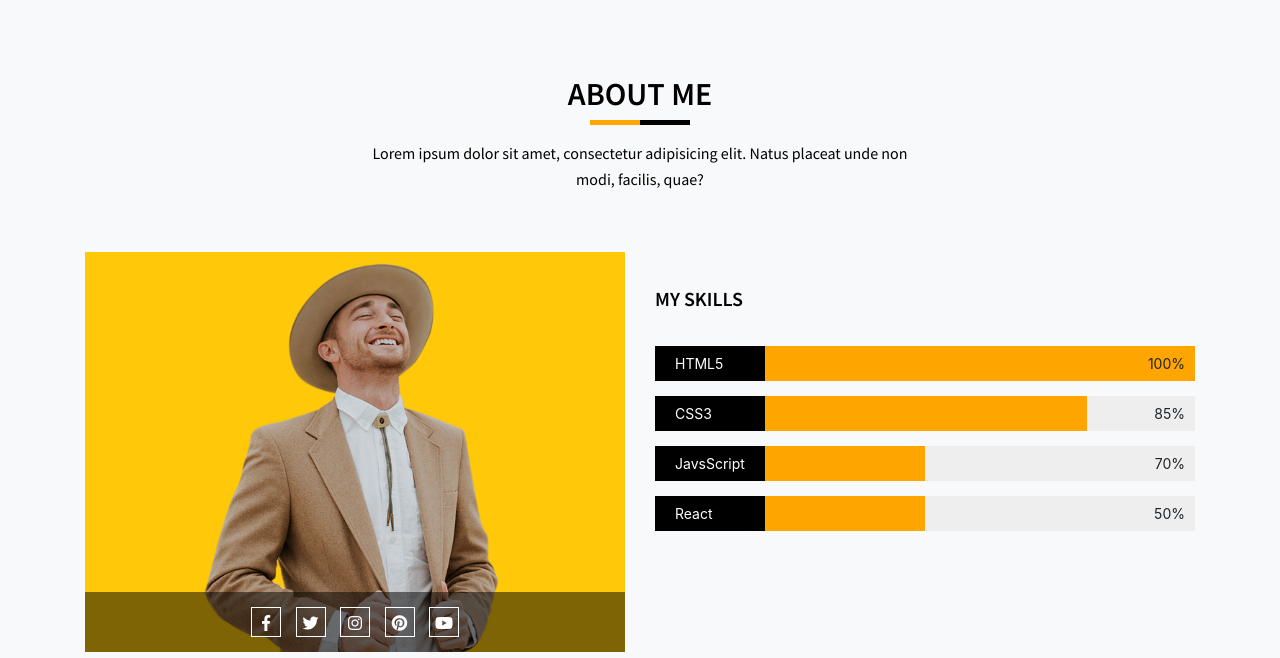
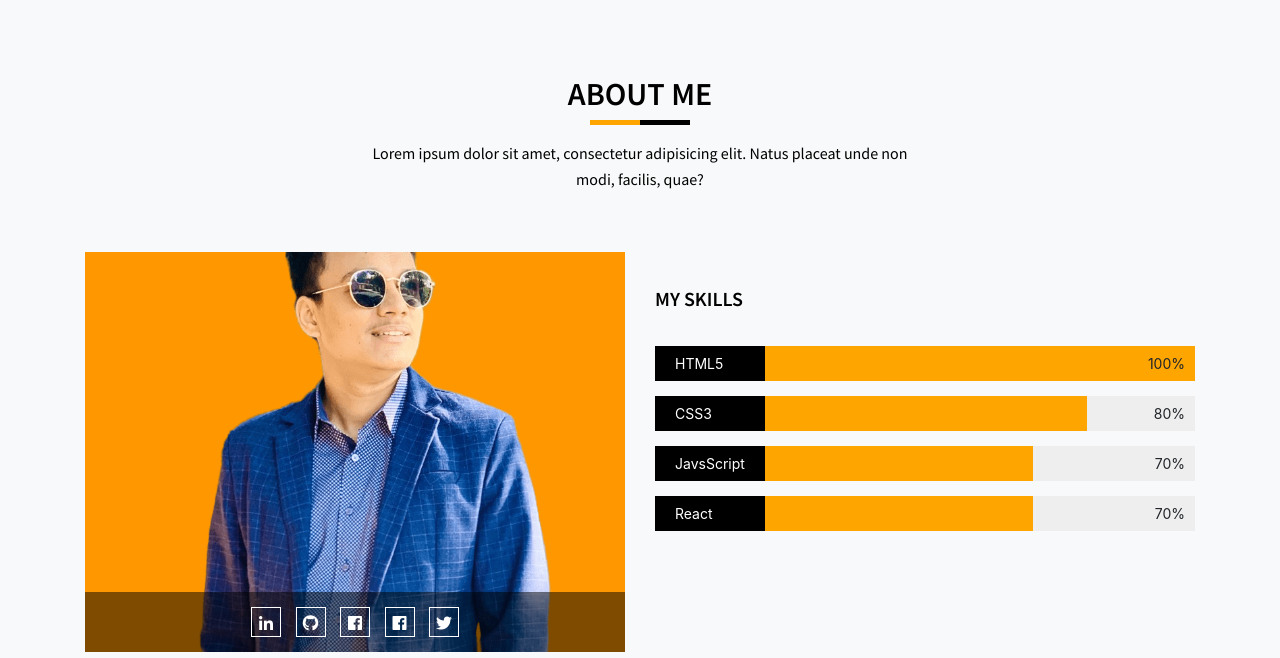
Before and after one commit to haribhatta15/personal-portfoliov2, a plain HTML site: page index.html in a window 1280 px wide. Shown: the part 822-1480 px from the top of the page. Drawn offline with Linux system fonts and the light colour scheme.

Commit message:
portfoliov2

```diff
--- a/index.html
+++ b/index.html
@@ -113,6 +113,14 @@
             class="slider-bg"
             style="background-image: url(assets/images/hero-area/img-2.jpg)"
           ></div>
+          <div class="single-slider">
+            <!-- Single Background -->
+            <div
+              class="slider-bg"
+              style="background-image: url(assets/images/hero-area/img-3.jpg)"
+            ></div>
+            <!-- // Single Background -->
+          </div>
           <!-- // Single Background -->
         </div>
       </div>
@@ -140,17 +148,21 @@
           <div class="col-lg-6">
             <div
               class="about-bg"
-              style="background-image: url(assets/images/about-bg.jpg)"
+              style="background-image: url(assets/images/image.png)"
             >
               <!-- Social Link -->
               <div class="social-aria">
-                <a target="_blank" href="#"
-                  ><i class="fab fa-facebook-f"></i
+                <a
+                  target="_blank"
+                  href="https://www.linkedin.com/in/haribhatta15/"
+                  ><i class="fab fa-linkedin-in"></i>
+                </a>
+                <a target="_blank" href="https://github.com/haribhatta15"
+                  ><i class="fab fa-github"></i
                 ></a>
+                <a target="_blank" href="#"><i class="fab fa-facebook"></i></a>
+                <a target="_blank" href="#"><i class="fab fa-facebook"></i></a>
                 <a target="_blank" href="#"><i class="fab fa-twitter"></i></a>
-                <a target="_blank" href="#"><i class="fab fa-instagram"></i></a>
-                <a target="_blank" href="#"><i class="fab fa-pinterest"></i></a>
-                <a target="_blank" href="#"><i class="fab fa-youtube"></i></a>
               </div>
               <!-- // Social Link -->
             </div>
@@ -187,14 +199,14 @@
                   <div class="skillbar" data-percent="80%">
                     <div class="skillbar-title"><span>CSS3</span></div>
                     <div class="skillbar-bar"></div>
-                    <div class="skill-bar-percent">85%</div>
+                    <div class="skill-bar-percent">80%</div>
                   </div>
                 </div>
                 <!-- //Single skill -->
 
                 <!-- Single skill -->
                 <div class="single-skill">
-                  <div class="skillbar" data-percent="50%">
+                  <div class="skillbar" data-percent="70%">
                     <div class="skillbar-title"><span>JavsScript</span></div>
                     <div class="skillbar-bar"></div>
                     <div class="skill-bar-percent">70%</div>
@@ -204,10 +216,10 @@
 
                 <!-- //Single skill -->
                 <div class="single-skill">
-                  <div class="skillbar" data-percent="50%">
+                  <div class="skillbar" data-percent="70%">
                     <div class="skillbar-title"><span>React</span></div>
                     <div class="skillbar-bar"></div>
-                    <div class="skill-bar-percent">50%</div>
+                    <div class="skill-bar-percent">70%</div>
                   </div>
                 </div>
                 <!-- //Single skill -->
```
Also changed, not shown: assets/images/hero-area/img-2.jpg, assets/images/hero-area/img-3.jpg (added), assets/images/image.png (added), 1 other file.
